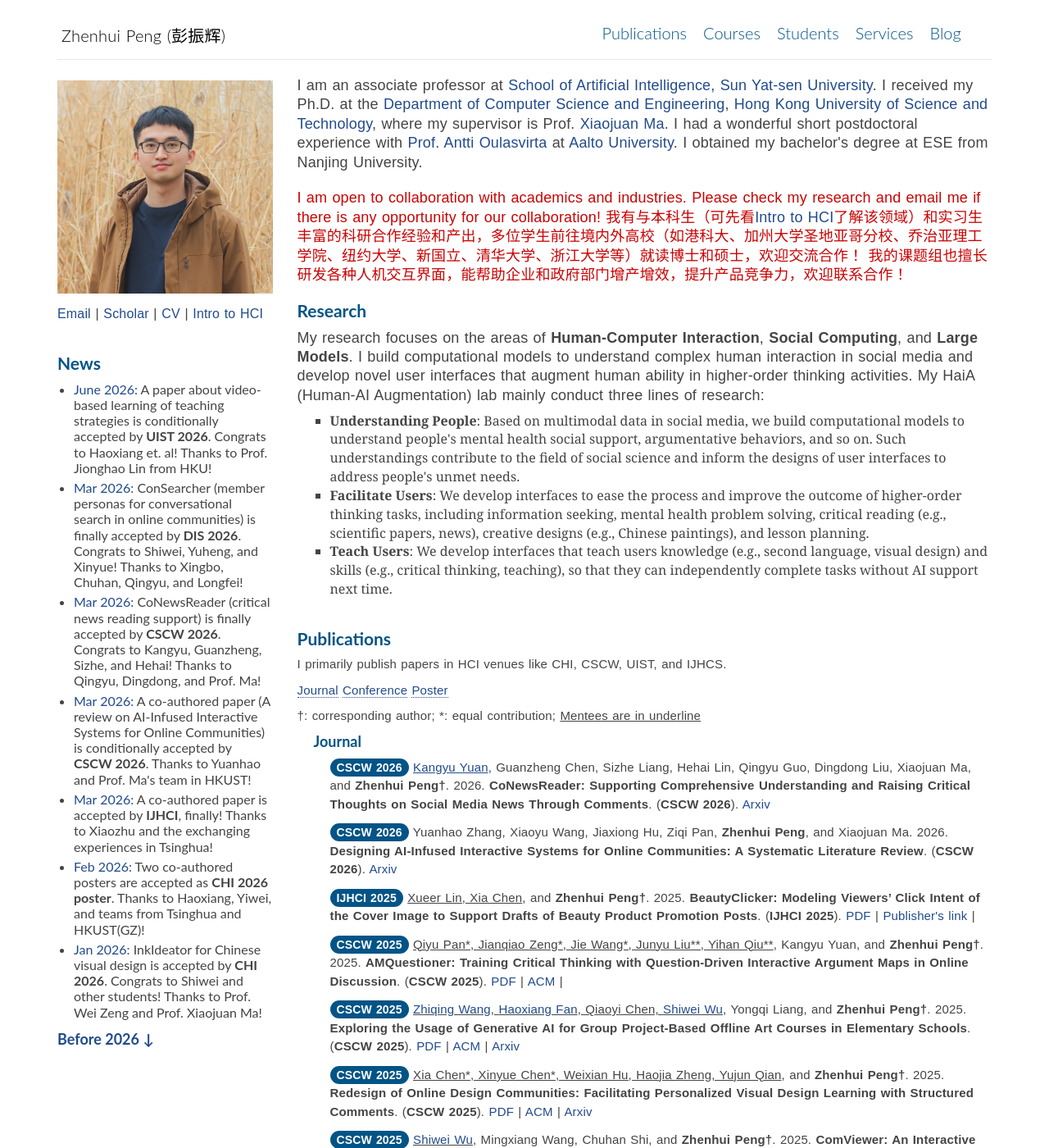
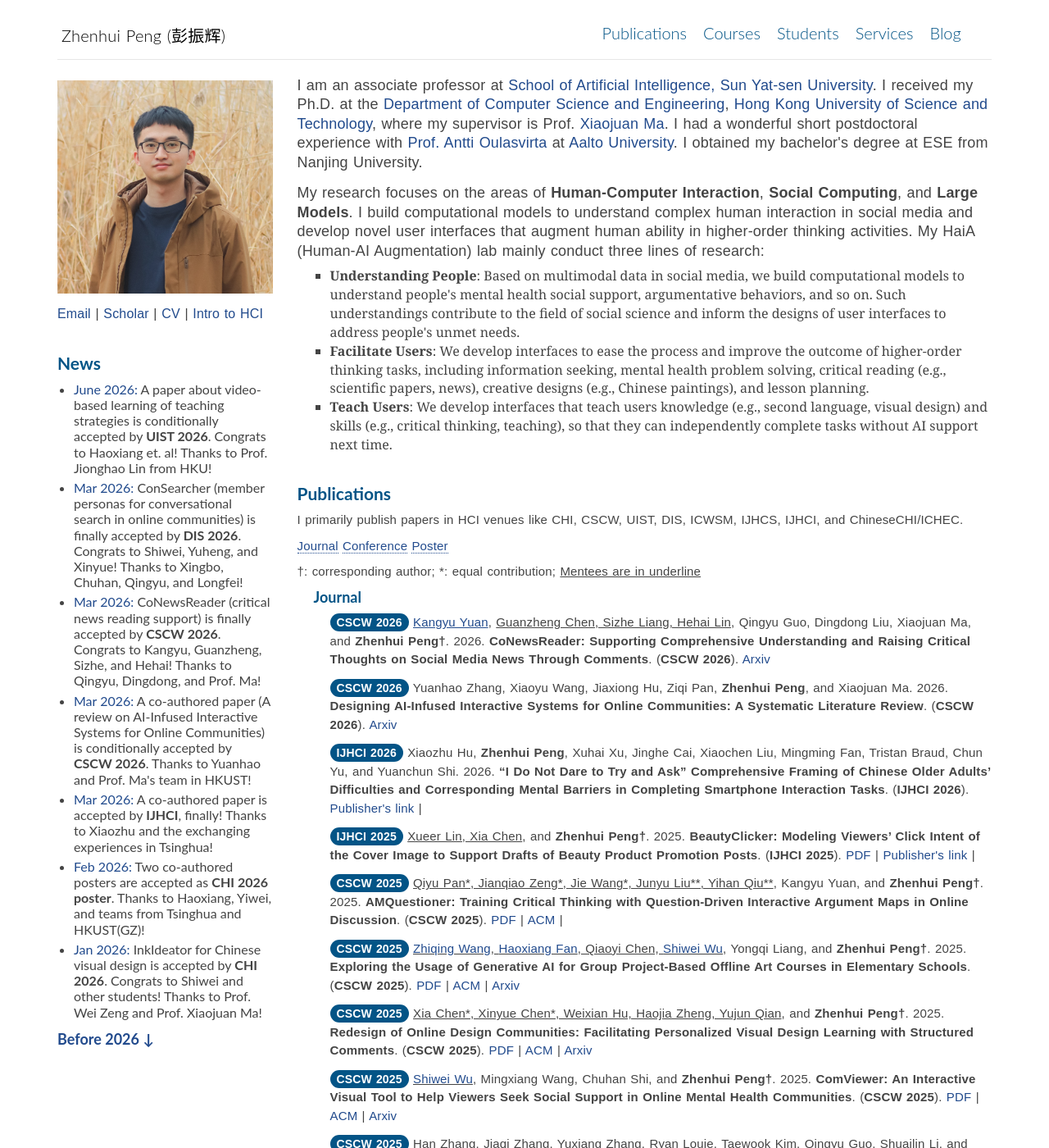
Before and after one commit to PenguinZhou/PenguinZhou.github.io, a Jekyll site: the page index.html, which Jekyll copies as it is, in a window 1280 px wide and 1400 px high. Shown: the whole window at 82% size. Built offline with Jekyll 4.4.1, drawn with Linux system fonts in a browser that asks for light colours; some of the changed text lies outside the part shown.

Commit message:
Update index.html

```diff
--- a/index.html
+++ b/index.html
@@ -365,19 +365,19 @@
                         <!-- I welcome all collaboration opportunities from both academies and industries. -->
                         <!-- Contact me via <a href="mailto:zpengab@connect.ust.hk">zpengab@connect.ust.hk</a> -->
                     </p>
-                    <p style='color:rgb(202, 3, 3); font-size: 18px; padding-top: 6px;'>
-                        I am open to collaboration with academics and industries. Please check my research and email me if there is any opportunity for our collaboration!
+                    <!-- <p style='color:rgb(202, 3, 3); font-size: 18px; padding-top: 6px;'>
+                        I am open to collaboration with academics and industries. Please check my research and email me if there is any opportunity for our collaboration! -->
                          <!-- postdocs, undergraduate/graduate students, visiting interns, and scholars.  -->
                         <!-- Please send me your CV if you are interested in these topics or have any question. -->
                         <!-- 我2026年秋季入学的硕士研究生还有一个名额，欢迎邮件联系。 -->
-                        我有与本科生（可先看<a href="docs/人机交互研究简介.pdf">Intro to HCI</a>了解该领域）和实习生丰富的科研合作经验和产出，多位学生前往境内外高校（如港科大、加州大学圣地亚哥分校、乔治亚理工学院、纽约大学、新国立、清华大学、浙江大学等）就读博士和硕士，欢迎交流合作！
-                        我的课题组也擅长研发各种人机交互界面，能帮助企业和政府部门增产增效，提升产品竞争力，欢迎联系合作！
-                    </p>
+                        <!-- 我有与本科生（可先看<a href="docs/人机交互研究简介.pdf">Intro to HCI</a>了解该领域）和实习生丰富的科研合作经验和产出，多位学生前往境内外高校（如港科大、加州大学圣地亚哥分校、乔治亚理工学院、纽约大学、新国立、清华大学、浙江大学等）就读博士和硕士，欢迎交流合作！ -->
+                        <!-- 我的课题组也擅长研发各种人机交互界面，能帮助企业和政府部门增产增效，提升产品竞争力，欢迎联系合作！ -->
+                    <!-- </p> -->
                 </div>
                 <!-- <div class="widget widget-category">
                     <img src="img/research_overview_20250310.png" style='height: 100%; width: 100%; margin-top: 20px; object-fit: contain'/>
                 </div> -->
-                <h3 class="widget-title">Research</h3>
+                <!-- <h3 class="widget-title">Research</h3> -->
                     <p style="font-size: 18px;">
                         My research focuses on the areas of <strong>Human-Computer Interaction</strong>, <strong>Social Computing</strong>, and <strong>Large Models</strong>.
                         I build computational models to understand complex human interaction in social media and develop novel user interfaces that augment human ability in higher-order thinking activities.
@@ -398,7 +398,7 @@
                     </p>
                 <div class="widget"><a name="publication"></a>
                     <h3 class="widget-title">Publications</h3>
-                    <p>I primarily publish papers in HCI venues like CHI, CSCW, UIST, and IJHCS.</p>
+                    <p>I primarily publish papers in HCI venues like CHI, CSCW, UIST, DIS, ICWSM, IJHCS, IJHCI, and ChineseCHI/ICHEC.</p>
                     <p>
                         <a href="#journal" style="border-bottom: 1px dotted;">Journal</a>
                         <a href="#conference" style="border-bottom: 1px dotted;">Conference</a>
@@ -411,7 +411,7 @@
                     <div class="publication">
                         <a name="journal"></a>
                         <h4 style='color:#035486;'><strong>Journal</strong></h4>
-                        <p class="paper"> <span class="venue">CSCW 2026</span> <a href="https://yuanky123.github.io/"><span style="text-decoration: underline;">Kangyu Yuan</span></a>, Guanzheng Chen, Sizhe Liang, Hehai Lin</span>, Qingyu Guo, Dingdong Liu, Xiaojuan Ma, and <strong>Zhenhui Peng&#8224;</strong>.
+                        <p class="paper"> <span class="venue">CSCW 2026</span> <a href="https://yuanky123.github.io/"><span style="text-decoration: underline;">Kangyu Yuan</span></a>, <span style="text-decoration: underline;">Guanzheng Chen, Sizhe Liang, Hehai Lin</span>, Qingyu Guo, Dingdong Liu, Xiaojuan Ma, and <strong>Zhenhui Peng&#8224;</strong>.
                             2026. <strong>CoNewsReader: Supporting Comprehensive Understanding and Raising Critical Thoughts on Social Media News Through Comments</strong>.
                             (<strong>CSCW 2026</strong>).
                             <!-- <a href="docs/ijhci2025_beautyclicker.pdf">PDF</a> | -->
@@ -424,6 +424,13 @@
                             <!-- <a href="docs/ijhci2025_beautyclicker.pdf">PDF</a> | -->
                             <!-- <a href="https://www.tandfonline.com/doi/full/10.1080/10447318.2025.2531291">Publisher's link</a> | -->
                             <a href="https://arxiv.org/abs/2509.23309">Arxiv</a>
+                        </p>
+                        <p class="paper"> <span class="venue">IJHCI 2026</span> Xiaozhu Hu, <strong>Zhenhui Peng</strong>, Xuhai Xu, Jinghe Cai, Xiaochen Liu, Mingming Fan, Tristan Braud, Chun Yu, and Yuanchun Shi.
+                            2026. <strong>“I Do Not Dare to Try and Ask” Comprehensive Framing of Chinese Older Adults’ Difficulties and Corresponding Mental Barriers in Completing Smartphone Interaction Tasks</strong>.
+                            (<strong>IJHCI 2026</strong>).
+                            <!-- <a href="docs/ijhci2025_beautyclicker.pdf">PDF</a> | -->
+                            <a href="https://www.tandfonline.com/doi/full/10.1080/10447318.2026.2672589">Publisher's link</a> |
+                            <!-- <a href="https://www.arxiv.org/abs/2506.16874">Arxiv</a>  -->
                         </p>
                         <p class="paper"> <span class="venue">IJHCI 2025</span> <span style="text-decoration: underline;">Xueer Lin, Xia Chen</span>, and <strong>Zhenhui Peng&#8224;</strong>.
                             2025. <strong>BeautyClicker: Modeling Viewers’ Click Intent of the Cover Image to Support Drafts of Beauty Product Promotion Posts</strong>.
@@ -534,7 +541,13 @@
 
                         <a name="conference"></a>
                         <h4 style='color:#035486;'><strong>Conference</strong></h4>
-
+                        <p class="paper"><span class="venue">UIST 2026</span> <span style="text-decoration: underline;"><a href="https://fanhaoxiang.top/">Haoxiang Fan</a></span>, Ding Lei, <span style="text-decoration: underline;">Zaihong Zheng, Jiale Li</span>, Jionghao Lin, Jian Yin, and <strong>Zhenhui Peng&#8224;</strong>.
+                            2026. <strong>Supporting Video-Based Learning of Teaching Strategies (Titled Rephrased)</strong>.
+                            (<strong>UIST 2026 (Conditionally Accepted)</strong>).
+                            <!-- <a href="docs/uist24lessonplanner.pdf">PDF</a> |
+                            <a href="https://dl.acm.org/doi/10.1145/3654777.3676390">ACM</a> |
+                            <a href="https://arxiv.org/abs/2408.01102">Arxiv</a>  -->
+                        </p>
                         <p class="paper"><span class="venue">DIS 2026</span> <span style="text-decoration: underline;"><a href="https://shionming.github.io/shiweiwu.github.io/">Shiwei Wu</a>, Xinyue Chen, Yuheng Liu</span>, Xingbo Wang, Qingyu Guo, Longfei Chen, Chuhan Shi, and <strong>Zhenhui Peng&#8224;</strong>.
                             2026. <strong>ConSearcher: Supporting Conversational Information Seeking in Online Communities with Member Personas</strong>.
                             (<strong>DIS 2026</strong>).
@@ -835,18 +848,19 @@
                 <div class="widget widget-archives news">
                     <h4 style="color:#035486;">Current members</h4>
                     <ul>
+                        <!-- <li>Peiyun Song (Master student, (incoming) since fall 2026, from 中山大学)</li>
                         <li>Zongtan He (Master student, (incoming) since fall 2026, from 中山大学)</li>
-                        <li>Jingru Fan (Master student, (incoming) since fall 2026, from 中国传媒大学)</li>
+                        <li>Jingru Fan (Master student, (incoming) since fall 2026, from 中国传媒大学)</li> -->
                         <li>Le Chen (Master student, since fall 2025, from 北京化工大学)</li>
                         <li>Xia Chen (Master student, since fall 2025, from 中山大学)</li>
                         <li>Xueer Lin (Master student, since fall 2024, from 中山大学)</li>
                         <li>Yiwei Yuan (Master student, since fall 2024, from 中山大学)</li>
-                        <li><a href="https://shionming.github.io/shiweiwu.github.io/">Shiwei Wu</a> (Master student, since fall 2023, from 河北工业大学, incoming Ph.D. student @NUS, Intern @ Tsinghua Pervasive HCI Group)</li>
-                        <li><a href="https://fanhaoxiang.top/">Haoxiang Fan</a> (Master student, since fall 2023, from 暨南大学, incoming Ph.D. student @HKUST(GZ), Intern @ Tsinghua Pervasive HCI Group)</li>
-                        <li>Pengpin Lin (Master student, since fall 2024, joined from SYSU CS)</li>
+                        <!-- <li>Pengpin Lin (Master student, since fall 2024, joined from SYSU CS)</li> -->
                     </ul>
                     <h4 style="color:#035486;">Past members</h4>
                     <ul>
+                        <li><a href="https://shionming.github.io/shiweiwu.github.io/">Shiwei Wu</a> (Master student, 2023.06-2026.06, from 河北工业大学, incoming Ph.D. student @NUS, Intern @ Tsinghua Pervasive HCI Group)</li>
+                        <li><a href="https://fanhaoxiang.top/">Haoxiang Fan</a> (Master student, 2023.06-2026.06, from 暨南大学, incoming Ph.D. student @HKUST(GZ), Intern @ Tsinghua Pervasive HCI Group)</li>
                         <li><a href="https://www.zhiqingwang.me/">Zhiqing Wang</a> (Research intern, 2024.05 - 2024.08, now puruing Ph.D.'s degree @ UCSD) </li>
                         <li>Shuailin Li (Master student, since fall 2022, from Hainan University, Intern @ VIPS, Meituan, and Huawei, incoming job @ 百度)</li>
                         <li>Han Zhang (Master student, since fall 2022, from Guizhou University, Intern @ ZHIPU AI, incoming job @ 同花顺)</li>
```
